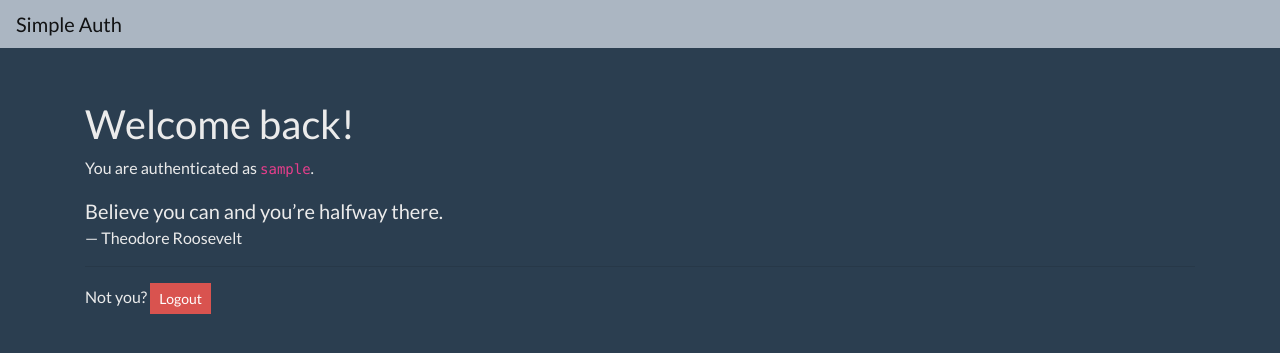
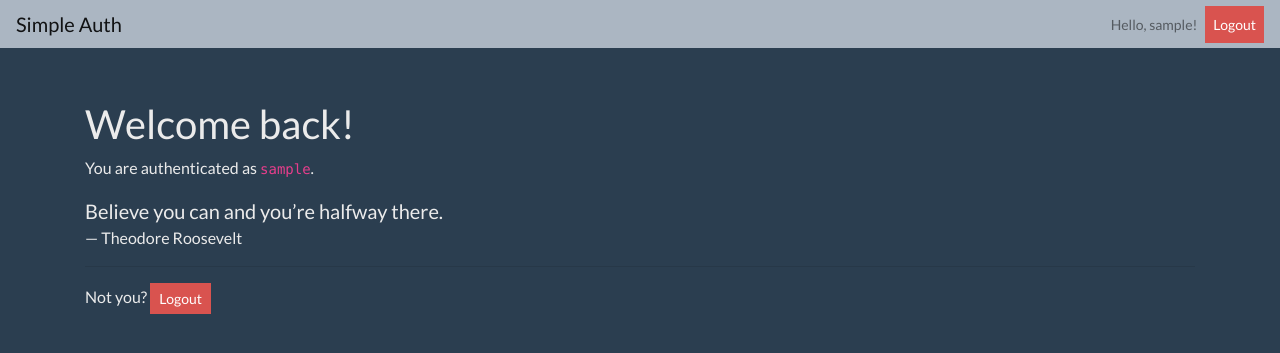
Before and after one commit to srakrnxKU/204498-simpleauth, a Django app: page / in a window 1280 px wide. Shown: the top 353 px of the page. Run offline with Django 3.2, Linux system fonts and the light colour scheme; the visitor is signed in with stand-in values (Sample User, id 1); parts of the project's set-up code (start-up, migrations or seed data) failed here and were passed over; some libraries are stand-ins or nearby versions.

Commit message:
Login status at Navbar

```diff
--- a/app/templates/bootstrap.html
+++ b/app/templates/bootstrap.html
@@ -17,6 +17,22 @@ body{
 <body>
 <nav class="navbar fixed-top navbar-expand-lg navbar-light bg-light">
     <a class="navbar-brand" href="/">Simple Auth</a>
+    <div class="navbar-nav ml-auto">
+        {% if user.is_authenticated %}
+            <li class="nav-item">
+                <a class="nav-link">
+                    Hello, {{ user }}!
+                </a>
+            </li>
+            <li class="nav-item">
+                <a class="nav-link text-white btn-danger" href="{%url 'app.logout_page'%}">
+                    Logout
+                </a>
+            </li>
+        {% else %}
+            Not logged in
+        {% endif %}
+    </div>
 </nav>
 <div class="container">
     {% block contents %}
```
